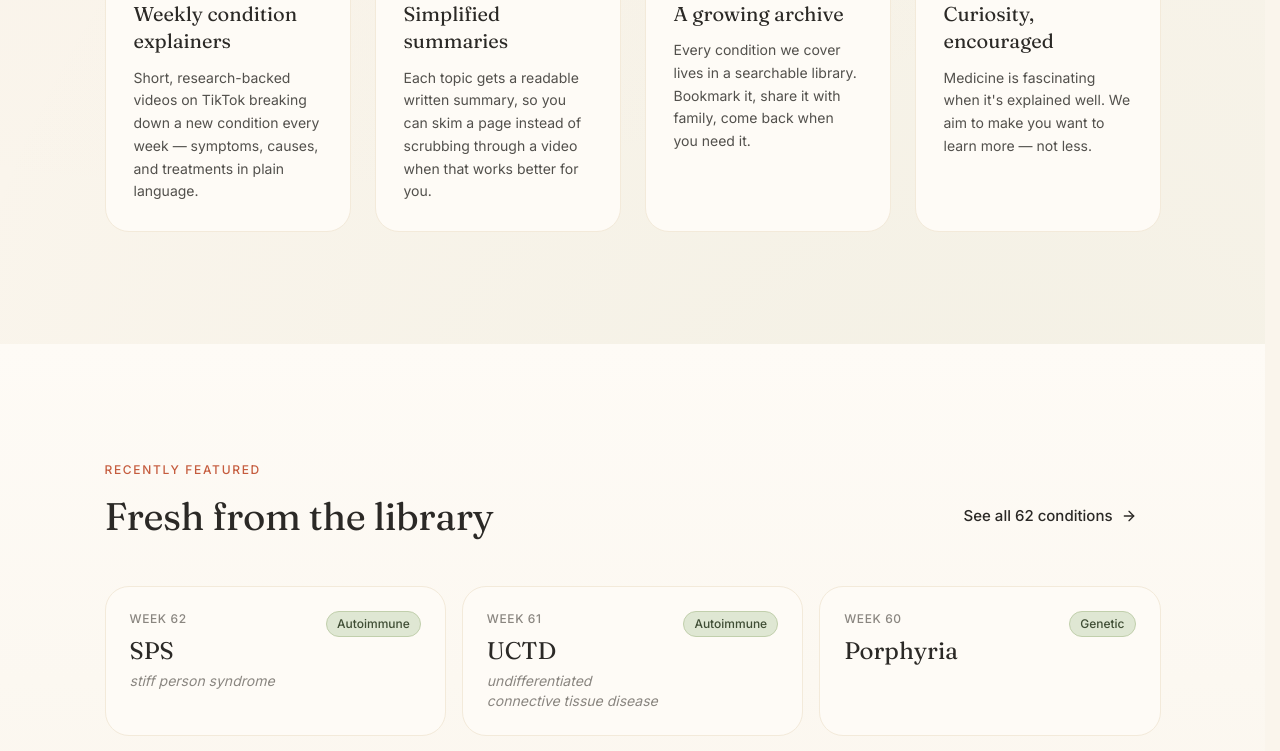
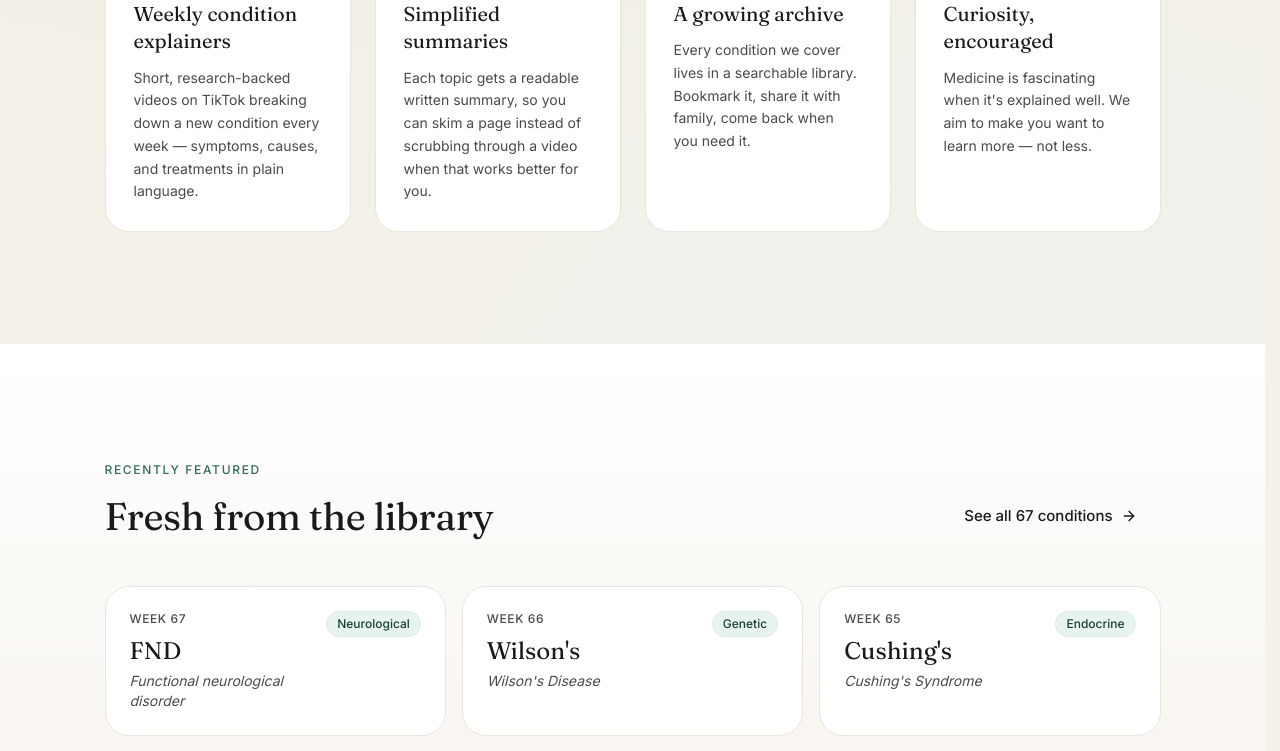
Before and after one commit to smeydan7/Aware-In-Medicine, a Next.js app: page / in a window 1280 px wide. Shown: the part 2000-2751 px from the top of the page. Built offline with nearby package versions, Linux system fonts and the light colour scheme.

Commit message:
update colors and conditions list

```diff
--- a/src/app/globals.css
+++ b/src/app/globals.css
@@ -4,11 +4,11 @@
 
 @layer base {
   :root {
-    --color-bg: 250 245 236; /* cream-100 */
-    --color-surface: 254 251 246; /* cream-50 */
-    --color-ink: 43 41 38;
-    --color-clay: 216 115 85;
-    --color-sage: 107 128 87;
+    --color-bg: 245 240 232; /* warm cream */
+    --color-surface: 255 255 255; /* white */
+    --color-ink: 26 26 26; /* charcoal */
+    --color-clay: 44 107 90; /* medical teal */
+    --color-sage: 232 243 239; /* teal mist */
   }
 
   html {
@@ -58,8 +58,8 @@
   /* A subtle background "noise" feeling via layered gradients — no image needed */
   .bg-paper {
     background-image:
-      radial-gradient(circle at 20% 10%, rgba(224, 152, 121, 0.08) 0, transparent 45%),
-      radial-gradient(circle at 80% 60%, rgba(160, 181, 133, 0.08) 0, transparent 40%);
+      radial-gradient(circle at 20% 10%, rgba(44, 107, 90, 0.08) 0, transparent 45%),
+      radial-gradient(circle at 80% 60%, rgba(232, 243, 239, 0.5) 0, transparent 40%);
   }
 }
 
--- a/src/data/conditions.ts
+++ b/src/data/conditions.ts
@@ -13,68 +13,73 @@ import type { Condition } from '@/types';
  */
 
 export const conditions: Condition[] = [
-  { slug: 'adhd', name: 'ADHD', fullName: 'attention deficit hyperactivity disorder', category: 'Mental Health', week: 1 },
-  { slug: 'pcos', name: 'PCOS', fullName: 'polycystic ovary syndrome', category: 'Reproductive', week: 2 },
-  { slug: 'lupus', name: 'Lupus', category: 'Autoimmune', week: 3 },
-  { slug: 'ibs', name: 'IBS', fullName: 'irritable bowel syndrome', category: 'Digestive', week: 4 },
-  { slug: 'fibromyalgia', name: 'Fibromyalgia', category: 'Musculoskeletal', week: 5 },
-  { slug: 'crohns-disease', name: "Crohn's Disease", category: 'Digestive', week: 6 },
-  { slug: 'ocd', name: 'OCD', fullName: 'obsessive compulsive disorder', category: 'Mental Health', week: 7 },
-  { slug: 'pots', name: 'POTS', fullName: 'postural orthostatic tachycardia syndrome', category: 'Cardiovascular', week: 8 },
-  { slug: 'insomnia', name: 'Insomnia', category: 'Neurological', week: 9 },
-  { slug: 'asthma', name: 'Asthma', category: 'Respiratory', week: 10 },
-  { slug: 'diabetes', name: 'Diabetes', category: 'Endocrine', week: 11 },
-  { slug: 'alzheimers', name: "Alzheimer's", category: 'Neurological', week: 12 },
-  { slug: 'cystic-fibrosis', name: 'Cystic Fibrosis', category: 'Genetic', week: 13 },
-  { slug: 'endometriosis', name: 'Endometriosis', category: 'Reproductive', week: 14 },
-  { slug: 'anemia', name: 'Anemia', category: 'Blood & Circulatory', week: 15 },
-  { slug: 'celiacs-disease', name: "Celiac's Disease", category: 'Autoimmune', week: 16 },
-  { slug: 'tourettes-syndrome', name: "Tourette's Syndrome", category: 'Neurological', week: 17 },
-  { slug: 'psoriasis', name: 'Psoriasis', category: 'Dermatological', week: 18 },
-  { slug: 'dyslexia', name: 'Dyslexia', category: 'Neurological', week: 19 },
-  { slug: 'scoliosis', name: 'Scoliosis', category: 'Musculoskeletal', week: 20 },
-  { slug: 'hemophilia', name: 'Hemophilia', category: 'Blood & Circulatory', week: 21 },
-  { slug: 'schizophrenia', name: 'Schizophrenia', category: 'Mental Health', week: 22 },
-  { slug: 'lyme-disease', name: 'Lyme Disease', category: 'Infectious', week: 23 },
-  { slug: 'tuberculosis', name: 'Tuberculosis', category: 'Infectious', week: 24 },
-  { slug: 'sarcoidosis', name: 'Sarcoidosis', category: 'Autoimmune', week: 25 },
-  { slug: 'eds', name: 'EDS', fullName: 'ehlers-danlos syndromes', category: 'Genetic', week: 26 },
-  { slug: 'graves-disease', name: "Graves' Disease", category: 'Endocrine', week: 27 },
-  { slug: 'ms', name: 'MS', fullName: 'multiple sclerosis', category: 'Autoimmune', week: 28 },
-  { slug: 'huntingtons-disease', name: "Huntington's Disease", category: 'Genetic', week: 29 },
-  { slug: 'vasculitis', name: 'Vasculitis', category: 'Autoimmune', week: 30 },
-  { slug: 'itp', name: 'ITP', fullName: 'immune thrombocytopenia', category: 'Blood & Circulatory', week: 31 },
-  { slug: 'bells-palsy', name: "Bell's Palsy", category: 'Neurological', week: 32 },
-  { slug: 'eczema', name: 'Eczema', category: 'Dermatological', week: 33 },
-  { slug: 'ppd', name: 'PPD', fullName: 'postpartum depression', category: 'Mental Health', week: 34 },
-  { slug: 'leprosy', name: 'Leprosy', fullName: "hansen's disease", category: 'Infectious', week: 35 },
-  { slug: 'anxiety', name: 'Anxiety', category: 'Mental Health', week: 36 },
-  { slug: 'alopecia', name: 'Alopecia', category: 'Dermatological', week: 37 },
-  { slug: 'rabies', name: 'Rabies', category: 'Infectious', week: 38 },
-  { slug: 'bronchitis', name: 'Bronchitis', category: 'Respiratory', week: 39 },
-  { slug: 'colour-blindness', name: 'Colour Blindness', category: 'Sensory', week: 40 },
-  { slug: 'ataxia', name: 'Ataxia', category: 'Neurological', week: 41 },
-  { slug: 'utis', name: 'UTIs', fullName: 'urinary tract infections', category: 'Infectious', week: 42 },
-  { slug: 'turners-syndrome', name: "Turner's Syndrome", category: 'Genetic', week: 43 },
-  { slug: 'hydrocephalus', name: 'Hydrocephalus', category: 'Neurological', week: 44 },
-  { slug: 'influenza', name: 'Influenza', category: 'Infectious', week: 45 },
-  { slug: 'epilepsy', name: 'Epilepsy', category: 'Neurological', week: 46 },
-  { slug: 'hypothyroidism', name: 'Hypothyroidism', category: 'Endocrine', week: 47 },
-  { slug: 'gallstones', name: 'Gallstones', category: 'Digestive', week: 48 },
-  { slug: 'gout', name: 'Gout', category: 'Musculoskeletal', week: 49 },
-  { slug: 'sickle-cell-disease', name: 'Sickle Cell Disease', category: 'Blood & Circulatory', week: 50 },
-  { slug: 'copd', name: 'COPD', fullName: 'chronic obstructive pulmonary disease', category: 'Respiratory', week: 51 },
-  { slug: 'als', name: 'ALS', fullName: 'amyotrophic lateral sclerosis', category: 'Neurological', week: 52 },
-  { slug: 'malaria', name: 'Malaria', category: 'Infectious', week: 53 },
-  { slug: 'migraines', name: 'Migraines', category: 'Neurological', week: 54 },
-  { slug: 'marfan-syndrome', name: 'Marfan Syndrome', category: 'Genetic', week: 55 },
-  { slug: 'sleep-apnea', name: 'Sleep Apnea', category: 'Respiratory', week: 56 },
-  { slug: 'mctd', name: 'MCTD', fullName: 'mixed connective tissue disease', category: 'Autoimmune', week: 57 },
-  { slug: 'crps', name: 'CRPS', fullName: 'complex regional pain syndrome', category: 'Neurological', week: 58 },
-  { slug: 'amyloidosis', name: 'Amyloidosis', category: 'Other', week: 59 },
-  { slug: 'porphyria', name: 'Porphyria', category: 'Genetic', week: 60 },
-  { slug: 'uctd', name: 'UCTD', fullName: 'undifferentiated connective tissue disease', category: 'Autoimmune', week: 61 },
-  { slug: 'sps', name: 'SPS', fullName: 'stiff person syndrome', category: 'Autoimmune', week: 62 },
+  { slug: 'adhd', name: 'ADHD', fullName: 'attention deficit hyperactivity disorder', category: 'Mental Health', week: 1, tiktokUrl: 'https://www.tiktok.com/@awareinmedicine/photo/7522704662357691654?is_from_webapp=1&sender_device=pc&web_id=7616071265966982676' },
+  { slug: 'pcos', name: 'PCOS', fullName: 'polycystic ovary syndrome', category: 'Reproductive', week: 2, tiktokUrl: 'https://www.tiktok.com/@awareinmedicine/photo/7523620171253091589?is_from_webapp=1&web_id=7616071265966982676' },
+  { slug: 'lupus', name: 'Lupus', category: 'Autoimmune', week: 3, tiktokUrl: 'https://www.tiktok.com/@awareinmedicine/photo/7524486844088634630?is_from_webapp=1&web_id=7616071265966982676' },
+  { slug: 'ibs', name: 'IBS', fullName: 'irritable bowel syndrome', category: 'Digestive', week: 4, tiktokUrl: 'https://www.tiktok.com/@awareinmedicine/photo/7525230803119394054?is_from_webapp=1&web_id=7616071265966982676' },
+  { slug: 'fibromyalgia', name: 'Fibromyalgia', category: 'Musculoskeletal', week: 5, tiktokUrl: 'https://www.tiktok.com/@awareinmedicine/photo/7525979672379657528?is_from_webapp=1&web_id=7616071265966982676' },
+  { slug: 'crohns-disease', name: "Crohn's Disease", category: 'Digestive', week: 6, tiktokUrl: 'https://www.tiktok.com/@awareinmedicine/photo/7526709912953539896?is_from_webapp=1&web_id=7616071265966982676' },
+  { slug: 'ocd', name: 'OCD', fullName: 'obsessive compulsive disorder', category: 'Mental Health', week: 7, tiktokUrl: 'https://www.tiktok.com/@awareinmedicine/photo/7527390410768092422?is_from_webapp=1&web_id=7616071265966982676' },
+  { slug: 'pots', name: 'POTS', fullName: 'postural orthostatic tachycardia syndrome', category: 'Cardiovascular', week: 8, tiktokUrl: 'https://www.tiktok.com/@awareinmedicine/photo/7528132623021968645?is_from_webapp=1&web_id=7616071265966982676' },
+  { slug: 'insomnia', name: 'Insomnia', category: 'Neurological', week: 9, tiktokUrl: 'https://www.tiktok.com/@awareinmedicine/photo/7528902810365201670?is_from_webapp=1&web_id=7616071265966982676' },
+  { slug: 'asthma', name: 'Asthma', category: 'Respiratory', week: 10, tiktokUrl: 'https://www.tiktok.com/@awareinmedicine/photo/7529648153977556280?is_from_webapp=1&web_id=7616071265966982676' },
+  { slug: 'diabetes', name: 'Diabetes', category: 'Endocrine', week: 11, tiktokUrl: 'https://www.tiktok.com/@awareinmedicine/photo/7530372791917432120?is_from_webapp=1&web_id=7616071265966982676' },
+  { slug: 'alzheimers', name: "Alzheimer's", category: 'Neurological', week: 12, tiktokUrl: 'https://www.tiktok.com/@awareinmedicine/photo/7531083241357331768?is_from_webapp=1&web_id=7616071265966982676' },
+  { slug: 'cystic-fibrosis', name: 'Cystic Fibrosis', category: 'Genetic', week: 13, tiktokUrl: 'https://www.tiktok.com/@awareinmedicine/photo/7531848975809334534?is_from_webapp=1&web_id=7616071265966982676' },
+  { slug: 'endometriosis', name: 'Endometriosis', category: 'Reproductive', week: 14, tiktokUrl: 'https://www.tiktok.com/@awareinmedicine/photo/7532608375067020549?is_from_webapp=1&web_id=7616071265966982676' },
+  { slug: 'anemia', name: 'Anemia', category: 'Blood & Circulatory', week: 15, tiktokUrl: 'https://www.tiktok.com/@awareinmedicine/photo/7533319278771162373?is_from_webapp=1&web_id=7616071265966982676' },
+  { slug: 'celiacs-disease', name: "Celiac's Disease", category: 'Autoimmune', week: 16, tiktokUrl: 'https://www.tiktok.com/@awareinmedicine/photo/7534063304310787384?is_from_webapp=1&web_id=7616071265966982676' },
+  { slug: 'tourettes-syndrome', name: "Tourette's Syndrome", category: 'Neurological', week: 17, tiktokUrl: 'https://www.tiktok.com/@awareinmedicine/photo/7534854861431606584?is_from_webapp=1&web_id=7616071265966982676' },
+  { slug: 'psoriasis', name: 'Psoriasis', category: 'Dermatological', week: 18, tiktokUrl: 'https://www.tiktok.com/@awareinmedicine/photo/7535593231543749893?is_from_webapp=1&web_id=7616071265966982676' },
+  { slug: 'dyslexia', name: 'Dyslexia', category: 'Neurological', week: 19, tiktokUrl: 'https://www.tiktok.com/@awareinmedicine/photo/7536303781089119494?is_from_webapp=1&web_id=7616071265966982676' },
+  { slug: 'scoliosis', name: 'Scoliosis', category: 'Musculoskeletal', week: 20, tiktokUrl: 'https://www.tiktok.com/@awareinmedicine/photo/7537054709652229381?is_from_webapp=1&web_id=7616071265966982676' },
+  { slug: 'hemophilia', name: 'Hemophilia', category: 'Blood & Circulatory', week: 21, tiktokUrl: 'https://www.tiktok.com/@awareinmedicine/photo/7537830796531404088?is_from_webapp=1&web_id=7616071265966982676' },
+  { slug: 'schizophrenia', name: 'Schizophrenia', category: 'Mental Health', week: 22, tiktokUrl: 'https://www.tiktok.com/@awareinmedicine/photo/7538589071057095944?is_from_webapp=1&web_id=7616071265966982676' },
+  { slug: 'lyme-disease', name: 'Lyme Disease', category: 'Infectious', week: 23, tiktokUrl: 'https://www.tiktok.com/@awareinmedicine/photo/7539276297864760593?is_from_webapp=1&web_id=7616071265966982676' },
+  { slug: 'tuberculosis', name: 'Tuberculosis', category: 'Infectious', week: 24, tiktokUrl: 'https://www.tiktok.com/@awareinmedicine/photo/7539991185578790164?is_from_webapp=1&web_id=7616071265966982676' },
+  { slug: 'sarcoidosis', name: 'Sarcoidosis', category: 'Autoimmune', week: 25, tiktokUrl: 'https://www.tiktok.com/@awareinmedicine/photo/7540750392443948309?is_from_webapp=1&web_id=7616071265966982676' },
+  { slug: 'eds', name: 'EDS', fullName: 'ehlers-danlos syndromes', category: 'Genetic', week: 26, tiktokUrl: 'https://www.tiktok.com/@awareinmedicine/photo/7541504949985840391?is_from_webapp=1&web_id=7616071265966982676' },
+  { slug: 'graves-disease', name: "Graves' Disease", category: 'Endocrine', week: 27, tiktokUrl: 'https://www.tiktok.com/@awareinmedicine/photo/7542278069633944853?is_from_webapp=1&web_id=7616071265966982676' },
+  { slug: 'ms', name: 'MS', fullName: 'multiple sclerosis', category: 'Autoimmune', week: 28, tiktokUrl: 'https://www.tiktok.com/@awareinmedicine/photo/7543018950087462164?is_from_webapp=1&web_id=7616071265966982676' },
+  { slug: 'huntingtons-disease', name: "Huntington's Disease", category: 'Genetic', week: 29, tiktokUrl: 'https://www.tiktok.com/@awareinmedicine/photo/7543790608989687047?is_from_webapp=1&web_id=7616071265966982676' },
+  { slug: 'vasculitis', name: 'Vasculitis', category: 'Autoimmune', week: 30, tiktokUrl: 'https://www.tiktok.com/@awareinmedicine/photo/7544523135278796052?is_from_webapp=1&web_id=7616071265966982676' },
+  { slug: 'itp', name: 'ITP', fullName: 'immune thrombocytopenia', category: 'Blood & Circulatory', week: 31, tiktokUrl: 'https://www.tiktok.com/@awareinmedicine/photo/7545267718790876436?is_from_webapp=1&web_id=7616071265966982676' },
+  { slug: 'bells-palsy', name: "Bell's Palsy", category: 'Neurological', week: 32, tiktokUrl: 'https://www.tiktok.com/@awareinmedicine/photo/7546008442956303636?is_from_webapp=1&web_id=7616071265966982676' },
+  { slug: 'eczema', name: 'Eczema', category: 'Dermatological', week: 33, tiktokUrl: 'https://www.tiktok.com/@awareinmedicine/photo/7546710187470556432?is_from_webapp=1&web_id=7616071265966982676' },
+  { slug: 'ppd', name: 'PPD', fullName: 'postpartum depression', category: 'Mental Health', week: 34, tiktokUrl: 'https://www.tiktok.com/@awareinmedicine/photo/7547425909830110469?is_from_webapp=1&web_id=7616071265966982676' },
+  { slug: 'leprosy', name: 'Leprosy', fullName: "hansen's disease", category: 'Infectious', week: 35, tiktokUrl: 'https://www.tiktok.com/@awareinmedicine/photo/7547426177758006534?is_from_webapp=1&web_id=7616071265966982676' },
+  { slug: 'anxiety', name: 'Anxiety', category: 'Mental Health', week: 36, tiktokUrl: 'https://www.tiktok.com/@awareinmedicine/photo/7547426351578369336?is_from_webapp=1&web_id=7616071265966982676' },
+  { slug: 'alopecia', name: 'Alopecia', category: 'Dermatological', week: 37, tiktokUrl: 'https://www.tiktok.com/@awareinmedicine/photo/7547426643044846853?is_from_webapp=1&web_id=7616071265966982676' },
+  { slug: 'rabies', name: 'Rabies', category: 'Infectious', week: 38, tiktokUrl: 'https://www.tiktok.com/@awareinmedicine/photo/7547427590261230904?is_from_webapp=1&web_id=7616071265966982676' },
+  { slug: 'bronchitis', name: 'Bronchitis', category: 'Respiratory', week: 39, tiktokUrl: 'https://www.tiktok.com/@awareinmedicine/photo/7547427842691173637?is_from_webapp=1&web_id=7616071265966982676' },
+  { slug: 'colour-blindness', name: 'Colour Blindness', category: 'Sensory', week: 40, tiktokUrl: 'https://www.tiktok.com/@awareinmedicine/photo/7547428095364467974?is_from_webapp=1&web_id=7616071265966982676' },
+  { slug: 'ataxia', name: 'Ataxia', category: 'Neurological', week: 41, tiktokUrl: 'https://www.tiktok.com/@awareinmedicine/photo/7547430571316874502?is_from_webapp=1&web_id=7616071265966982676' },
+  { slug: 'utis', name: 'UTIs', fullName: 'urinary tract infections', category: 'Infectious', week: 42, tiktokUrl: 'https://www.tiktok.com/@awareinmedicine/photo/7547434073656937733?is_from_webapp=1&web_id=7616071265966982676' },
+  { slug: 'pdk', name: 'PDK', category: 'Other', week: 43, tiktokUrl: 'https://www.tiktok.com/@awareinmedicine/photo/7547437573233282310?is_from_webapp=1&web_id=7616071265966982676' },
+  { slug: 'turners-syndrome', name: "Turner's Syndrome", category: 'Genetic', week: 44, tiktokUrl: 'https://www.tiktok.com/@awareinmedicine/photo/7547440648929037573?is_from_webapp=1&web_id=7616071265966982676' },
+  { slug: 'hydrocephalus', name: 'Hydrocephalus', category: 'Neurological', week: 45, tiktokUrl: 'https://www.tiktok.com/@awareinmedicine/photo/7556007467239410955?is_from_webapp=1&web_id=7616071265966982676' },
+  { slug: 'influenza', name: 'Influenza', category: 'Infectious', week: 46, tiktokUrl: 'https://www.tiktok.com/@awareinmedicine/photo/7556794269072215307?is_from_webapp=1&web_id=7616071265966982676' },
+  { slug: 'epilepsy', name: 'Epilepsy', category: 'Neurological', week: 47, tiktokUrl: 'https://www.tiktok.com/@awareinmedicine/photo/7558703580270644492?is_from_webapp=1&web_id=7616071265966982676' },
+  { slug: 'hypothyroidism', name: 'Hypothyroidism', category: 'Endocrine', week: 48, tiktokUrl: 'https://www.tiktok.com/@awareinmedicine/photo/7558704209378446603?is_from_webapp=1&web_id=7616071265966982676' },
+  { slug: 'gallstones', name: 'Gallstones', category: 'Digestive', week: 49, tiktokUrl: 'https://www.tiktok.com/@awareinmedicine/photo/7561245653997735189?is_from_webapp=1&web_id=7616071265966982676' },
+  { slug: 'gout', name: 'Gout', category: 'Musculoskeletal', week: 50, tiktokUrl: 'https://www.tiktok.com/@awareinmedicine/photo/7562002459397311765?is_from_webapp=1&web_id=7616071265966982676' },
+  { slug: 'menopause', name: 'Menopause', category: 'Reproductive', week: 51, tiktokUrl: 'https://www.tiktok.com/@awareinmedicine/photo/7564157415046810900?is_from_webapp=1&web_id=7616071265966982676' },
+  { slug: 'sickle-cell-disease', name: 'Sickle Cell Disease', category: 'Blood & Circulatory', week: 52, tiktokUrl: 'https://www.tiktok.com/@awareinmedicine/photo/7565000258531462421?is_from_webapp=1&web_id=7616071265966982676' },
+  { slug: 'copd', name: 'COPD', fullName: 'chronic obstructive pulmonary disease', category: 'Respiratory', week: 53, tiktokUrl: 'https://www.tiktok.com/@awareinmedicine/photo/7566759433825520916?is_from_webapp=1&web_id=7616071265966982676' },
+  { slug: 'als', name: 'ALS', fullName: 'amyotrophic lateral sclerosis', category: 'Neurological', week: 54, tiktokUrl: 'https://www.tiktok.com/@awareinmedicine/photo/7567400927867718932?is_from_webapp=1&web_id=7616071265966982676' },
+  { slug: 'malaria', name: 'Malaria', category: 'Infectious', week: 55, tiktokUrl: 'https://www.tiktok.com/@awareinmedicine/photo/7568994285614402837?is_from_webapp=1&web_id=7616071265966982676' },
+  { slug: 'migraines', name: 'Migraines', category: 'Neurological', week: 56, tiktokUrl: 'https://www.tiktok.com/@awareinmedicine/photo/7569735110040259860?is_from_webapp=1&web_id=7616071265966982676' },
+  { slug: 'marfan-syndrome', name: 'Marfan Syndrome', category: 'Genetic', week: 57, tiktokUrl: 'https://www.tiktok.com/@awareinmedicine/photo/7571651536808316180?is_from_webapp=1&web_id=7616071265966982676' },
+  { slug: 'sleep-apnea', name: 'Sleep Apnea', category: 'Respiratory', week: 58, tiktokUrl: 'https://www.tiktok.com/@awareinmedicine/photo/7605038442455682325?is_from_webapp=1&web_id=7616071265966982676' },
+  { slug: 'mctd', name: 'MCTD', fullName: 'mixed connective tissue disease', category: 'Autoimmune', week: 59, tiktokUrl: 'https://www.tiktok.com/@awareinmedicine/photo/7605038594843069716?is_from_webapp=1&web_id=7616071265966982676' },
+  { slug: 'crps', name: 'CRPS', fullName: 'complex regional pain syndrome', category: 'Neurological', week: 60, tiktokUrl: 'https://www.tiktok.com/@awareinmedicine/photo/7605038745221336340?is_from_webapp=1&web_id=7616071265966982676' },
+  { slug: 'amyloidosis', name: 'Amyloidosis', category: 'Other', week: 61, tiktokUrl: 'https://www.tiktok.com/@awareinmedicine/photo/7605038902985886997?is_from_webapp=1&web_id=7616071265966982676' },
+  { slug: 'porphyria', name: 'Porphyria', category: 'Genetic', week: 62, tiktokUrl: 'https://www.tiktok.com/@awareinmedicine/photo/7605039012310535445?is_from_webapp=1&web_id=7616071265966982676' },
+  { slug: 'uctd', name: 'UCTD', fullName: 'undifferentiated connective tissue disease', category: 'Autoimmune', week: 63, tiktokUrl: 'https://www.tiktok.com/@awareinmedicine/photo/7616063138563230996?is_from_webapp=1&web_id=7616071265966982676' },
+  { slug: 'sps', name: 'SPS', fullName: 'stiff person syndrome', category: 'Autoimmune', week: 64, tiktokUrl: 'https://www.tiktok.com/@awareinmedicine/photo/7616063634963172628?is_from_webapp=1&web_id=7616071265966982676' },
+  { slug: 'cushings', name: "Cushing's", fullName: "Cushing's Syndrome", category: 'Endocrine', week: 65, tiktokUrl: 'https://www.tiktok.com/@awareinmedicine/photo/7616064131078098196?is_from_webapp=1&web_id=7616071265966982676' },
+  { slug: 'wilsons', name: "Wilson's", fullName: "Wilson's Disease", category: 'Genetic', week: 66, tiktokUrl: 'https://www.tiktok.com/@awareinmedicine/photo/7616064774610160916?is_from_webapp=1&sender_device=pc&web_id=7589736926786389522' },
+  { slug: 'fnd', name: 'FND', fullName: 'Functional neurological disorder', category: 'Neurological', week: 67, tiktokUrl: 'https://www.tiktok.com/@awareinmedicine/photo/7626512457225342228?is_from_webapp=1&sender_device=pc&web_id=7589736926786389522' },
 ];
 
 /**
--- a/tailwind.config.ts
+++ b/tailwind.config.ts
@@ -5,43 +5,43 @@ const config: Config = {
   theme: {
     extend: {
       colors: {
-        // Warm, community-focused palette
+        // Aware in Medicine brand palette
         cream: {
-          50: '#FEFBF6',
-          100: '#FAF5EC',
-          200: '#F3EADA',
-          300: '#E8DDC8',
+          50: '#FFFFFF',
+          100: '#F5F0E8',
+          200: '#EAE5DC',
+          300: '#E8F3EF',
         },
         clay: {
-          50: '#FBF1EC',
-          100: '#F5DDD1',
-          200: '#ECBDA8',
-          300: '#E09879',
-          400: '#D87355',
-          500: '#C55C3E',
-          600: '#A84930',
-          700: '#853928',
+          50: '#E8F3EF',
+          100: '#D9EAE4',
+          200: '#B9D8CE',
+          300: '#7FAE9F',
+          400: '#2C6B5A',
+          500: '#2C6B5A',
+          600: '#1D5244',
+          700: '#164236',
         },
         sage: {
-          50: '#F2F5EE',
-          100: '#DFE7D3',
-          200: '#C1CFAC',
-          300: '#A0B585',
-          400: '#829868',
-          500: '#6B8057',
-          600: '#556645',
-          700: '#3F4D34',
+          50: '#F3F8F6',
+          100: '#E8F3EF',
+          200: '#D9EAE4',
+          300: '#B9D8CE',
+          400: '#7FAE9F',
+          500: '#2C6B5A',
+          600: '#1D5244',
+          700: '#164236',
         },
         ink: {
-          DEFAULT: '#2B2926',
-          soft: '#52504C',
-          muted: '#8A8680',
-          faint: '#B8B4AD',
+          DEFAULT: '#1A1A1A',
+          soft: '#4A4A4A',
+          muted: '#4A4A4A',
+          faint: '#9C968D',
         },
         gold: {
-          100: '#F7E9C2',
-          300: '#E9C46A',
-          500: '#C9A341',
+          100: '#E8F3EF',
+          300: '#2C6B5A',
+          500: '#1D5244',
         },
       },
       fontFamily: {
@@ -57,8 +57,8 @@ const config: Config = {
         prose: '68ch',
       },
       boxShadow: {
-        soft: '0 1px 2px rgba(43, 41, 38, 0.04), 0 4px 16px rgba(43, 41, 38, 0.06)',
-        lift: '0 2px 4px rgba(43, 41, 38, 0.06), 0 12px 32px rgba(43, 41, 38, 0.08)',
+        soft: '0 1px 2px rgba(26, 26, 26, 0.04), 0 4px 16px rgba(26, 26, 26, 0.06)',
+        lift: '0 2px 4px rgba(26, 26, 26, 0.06), 0 12px 32px rgba(26, 26, 26, 0.08)',
       },
       animation: {
         'fade-in-up': 'fadeInUp 0.6s cubic-bezier(0.16, 1, 0.3, 1) both',
```
